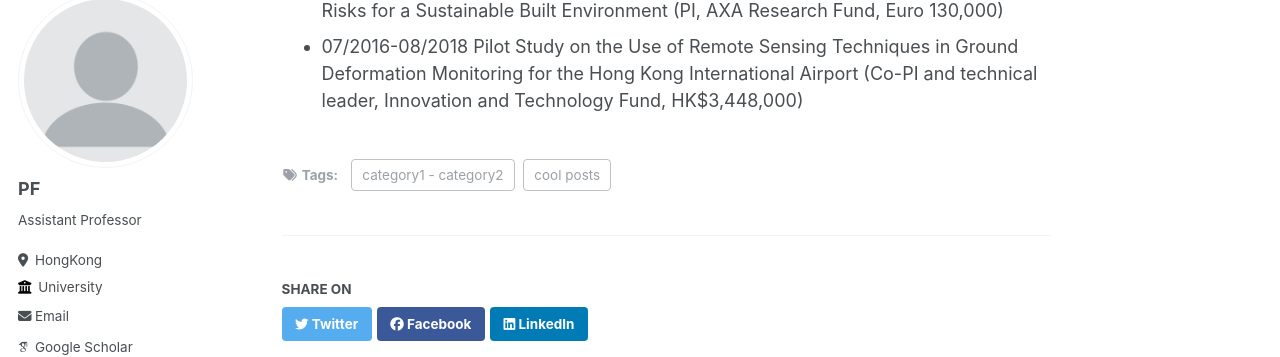
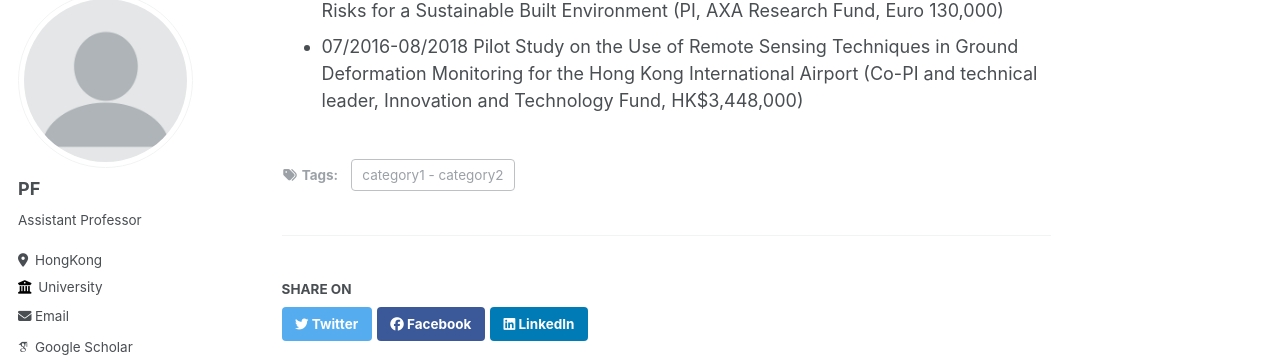
Before and after one commit to pfMA03/peifengMa, a Jekyll site: the page built from _posts/2015-08-14-blog-post-4.md, in a window 1280 px wide and 900 px high, scrolled down 1558 px. Shown: the part 93-450 px from the top of the window. Built offline with Jekyll 4.4.1, drawn with Linux system fonts in a browser that asks for light colours; some web fonts are replaced.

Commit message:
Update 2015-08-14-blog-post-4.md

```diff
--- a/_posts/2015-08-14-blog-post-4.md
+++ b/_posts/2015-08-14-blog-post-4.md
@@ -3,7 +3,7 @@
 # date: 2015-08-14
 # permalink: /posts/2012/08/blog-post-4/
 tags:
- - cool posts
+ # - cool posts
  - category1
   - category2
 ---
```
